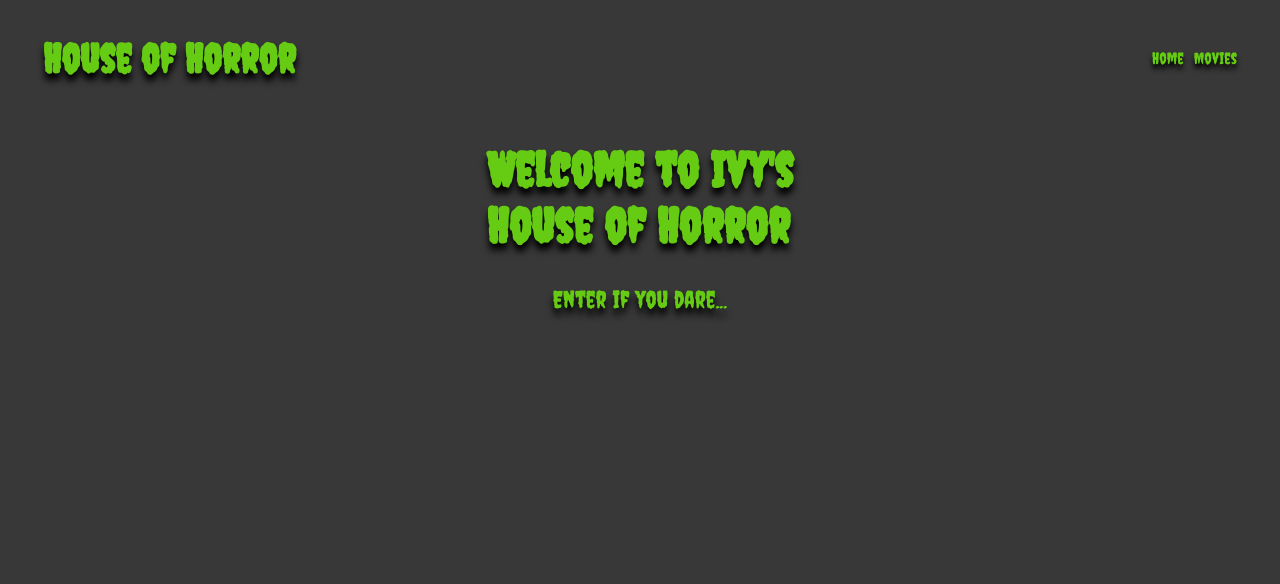
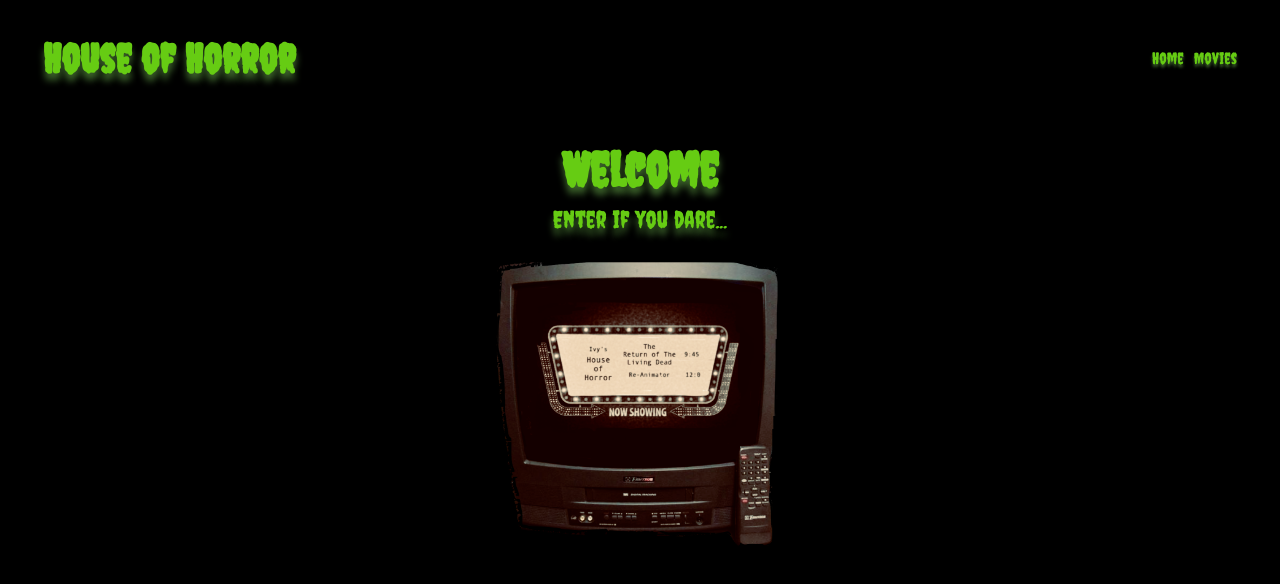
Before and after one commit to austin-summerlin/full-stack-frontend, a React app: page / in a window 1280 px wide. Shown: the top 584 px of the page. Built offline with nearby package versions, Linux system fonts and the light colour scheme.

Commit message:
added more movies

```diff
--- a/src/components/Home/Home.css
+++ b/src/components/Home/Home.css
@@ -8,7 +8,7 @@
   font-family: 'Creepster', cursive;
   color: rgb(102, 204, 19);
   font-size: 1.5em;
-  text-shadow: black 0px 7px 7px;
+  text-shadow: rgba(74, 121, 52, 0.801) 0px 7px 7px;
 }
 
 .Home a {
@@ -21,5 +21,18 @@
   font-family: 'Creepster', cursive;
   color: rgb(102, 204, 19);
   font-size: 1em;
-  text-shadow: black 0px 7px 7px;
+  text-shadow: rgba(74, 121, 52, 0.801) 0px 7px 7px;
+  margin-top: -1em;
 }
+
+.imageHome{
+  padding-top: 1em;
+  display: flex;
+  flex-direction: column;
+  align-items: center;
+  justify-content: center;
+  flex-wrap: wrap;
+  margin: 0 auto;
+  width: 12em;
+  object-fit: contain;
+}
--- a/src/components/Home/Home.jsx
+++ b/src/components/Home/Home.jsx
@@ -9,8 +9,9 @@ export default class Home extends Component {
         <span>
           <div className={style.Home}>
             <header>
-              <h1>Welcome to Ivy&#39;s <br></br>House of Horror</h1>
+              <h1>Welcome</h1>
               <Link to="/movies">Enter if you dare...</Link>
+              <img className={style.imageHome} src="./movies/tv.png"></img>
             </header>
           </div>
         </span>
--- a/src/components/Movie/MovieDetailPage.css
+++ b/src/components/Movie/MovieDetailPage.css
@@ -7,32 +7,36 @@
 }
 
 .movieimage {
-  height:290px;
-  width:220px;
-  object-fit: contain;
+  height:220px;
+  width:150px;
+  box-shadow:  rgba(74, 121, 52, 0.801) 0px 0px 9px 3px;
+  object-fit: fill;
 }
 
 .title{
-  font-size: 1em;
-  text-shadow: rgba(255, 238, 139, 0.89) .5px .5px .5px;
-  background-color: rgb(255, 255, 255);
-  padding: .5em;
-  box-shadow: rgba(255, 238, 139, 0.89) 0px 1px 1px .5px;
+  font-size: .9em;
+  font-weight: 400;
+  text-shadow: rgba(74, 121, 52, 0.801) 0px 5px 5px;
+  color: rgb(102, 204, 19);
+  background: rgb(0, 0, 0);
+  padding: .2em;
+
 }
 
 .movieInfo{
   font-size: .9em;
-  text-shadow: rgba(255, 238, 139, 0.89) .5px .5px .5px;
-  background-color: rgb(255, 255, 255);
+  text-shadow: rgba(74, 121, 52, 0.801) 0px 5px 5px;
+  color: rgb(102, 204, 19);
+  background: rgb(0, 0, 0);
   padding-left: .5em;
   padding-right: .5em;
-  box-shadow: rgba(255, 238, 139, 0.89) 0px 1px 1px .5px;
+  text-align: left;
 }
 
 .movie{
-  width: 18.4em;
-  margin-top: .5em;
-  margin-bottom: .5em;
+  max-width: 30em;
+  margin-top: 1em;
+  margin-bottom: 1em;
 }
 
 .backButton {
@@ -40,8 +44,9 @@
   margin-top: 1em;
   padding: .3em;
   font-size: .9em;
-  text-shadow: rgba(255, 238, 139, 0.89) .5px .5px .5px;
-  box-shadow: rgba(255, 238, 139, 0.89) 0px 1px 1px .5px;
-  background-color: rgb(255, 255, 255);
+  font-weight: 400;
+  text-shadow: rgba(74, 121, 52, 0.801) 0px 5px 5px;
+  color: rgb(102, 204, 19);
+  background: rgb(0, 0, 0);
 
 }
--- a/src/components/Movie/MovieDetailPage.jsx
+++ b/src/components/Movie/MovieDetailPage.jsx
@@ -20,7 +20,7 @@ const MovieDetails = () => {
         <figcaption className={style.movieInfo}>
           <p className={style.movie}>Year: {movie.year}</p>
           <p className={style.movie}>Genre: {movie.genre}</p>
-          <p className={style.movie}>Director: {movie.director}</p>
+          <p className={style.movie}>Director: {movie.director[0]}</p>
           <p className={style.movie}>Writer(s): {movie.writer}</p>
           <p className={style.movie}>Synopsis: {movie.synopsis}</p>
           <p className={style.movie}>Country: {movie.country}</p>
--- a/src/components/Movie/MovieItem.css
+++ b/src/components/Movie/MovieItem.css
@@ -2,24 +2,21 @@
   height:220px;
   width:150px;
   object-fit: fill;
-  border: 1px solid #ccc;
-  box-shadow: rgba(255, 238, 139, 0.89) 0px 1px 1px .5px;
+  box-shadow:  rgba(74, 121, 52, 0.801) 0px 0px 9px 3px;
 }
 
 .title {
-  width: 175px;
-  background-color: rgb(255, 255, 255);
-  color: rgba(0, 0, 0, 0.877);
   font-size: 1.3em;
-  padding: .2em;
-
-  box-shadow: rgba(255, 238, 139, 0.89) 0px 2px 2px;
+  font-weight: 400;
+  text-shadow: rgba(74, 121, 52, 0.801) 0px 5px 5px;
+  color: rgb(102, 204, 19);
+  background: rgb(0, 0, 0);
 }
 
 .year {
   font-size: 1.3em;
-  background-color: rgb(255, 255, 255);
-  padding: .2em;
-
-  box-shadow: rgba(255, 238, 139, 0.89) 0px 2px 2px;
+  font-weight: 400;
+  text-shadow: rgba(74, 121, 52, 0.801) 0px 5px 5px;
+  color: rgb(102, 204, 19);
+  background: rgb(0, 0, 0);
 }
--- a/src/components/Movie/MovieList.css
+++ b/src/components/Movie/MovieList.css
@@ -4,7 +4,7 @@
   font-size: 2.5em;
   margin-bottom: 1.5em;
   padding: 0;
-  text-shadow: black 0px 7px 7px;
+  text-shadow: rgba(74, 121, 52, 0.801) 0px 7px 7px;
 }
 
 .MovieList li {
--- a/src/components/app/App.css
+++ b/src/components/app/App.css
@@ -1,5 +1,5 @@
 body {
-  background: rgb(56, 56, 56);
+  background: rgb(0, 0, 0);
   font-family: 'Lucida Sans Unicode',sans-serif;
 }
 
--- a/src/components/app/Header.css
+++ b/src/components/app/Header.css
@@ -1,7 +1,7 @@
 .Header {
   font-family: 'Creepster', cursive;
   color: rgb(102, 204, 19);
-  background: rgb(56, 56, 56);
+  background: rgb(0, 0, 0);
   display: grid;
   grid-template-columns: 3fr 1fr;
   align-items: center;
@@ -10,7 +10,7 @@
 .Header h1 {
 
   font-size: 2.5rem;
-  text-shadow: black 0px 7px 7px;
+  text-shadow: rgba(74, 121, 52, 0.801) 0px 7px 7px;
   display: grid;
   justify-content: flex-start;
   padding-left: 35px;
@@ -26,7 +26,7 @@
   margin-left: 10px;
   color: rgb(102, 204, 19);
   text-decoration: none;
-  text-shadow: black 0px 5px 5px;
+  text-shadow: rgba(74, 121, 52, 0.801) 0px 3px 3px;
 }
 
 .Header h2 {
```
Also changed, not shown: public/movies/tv.png (added).
